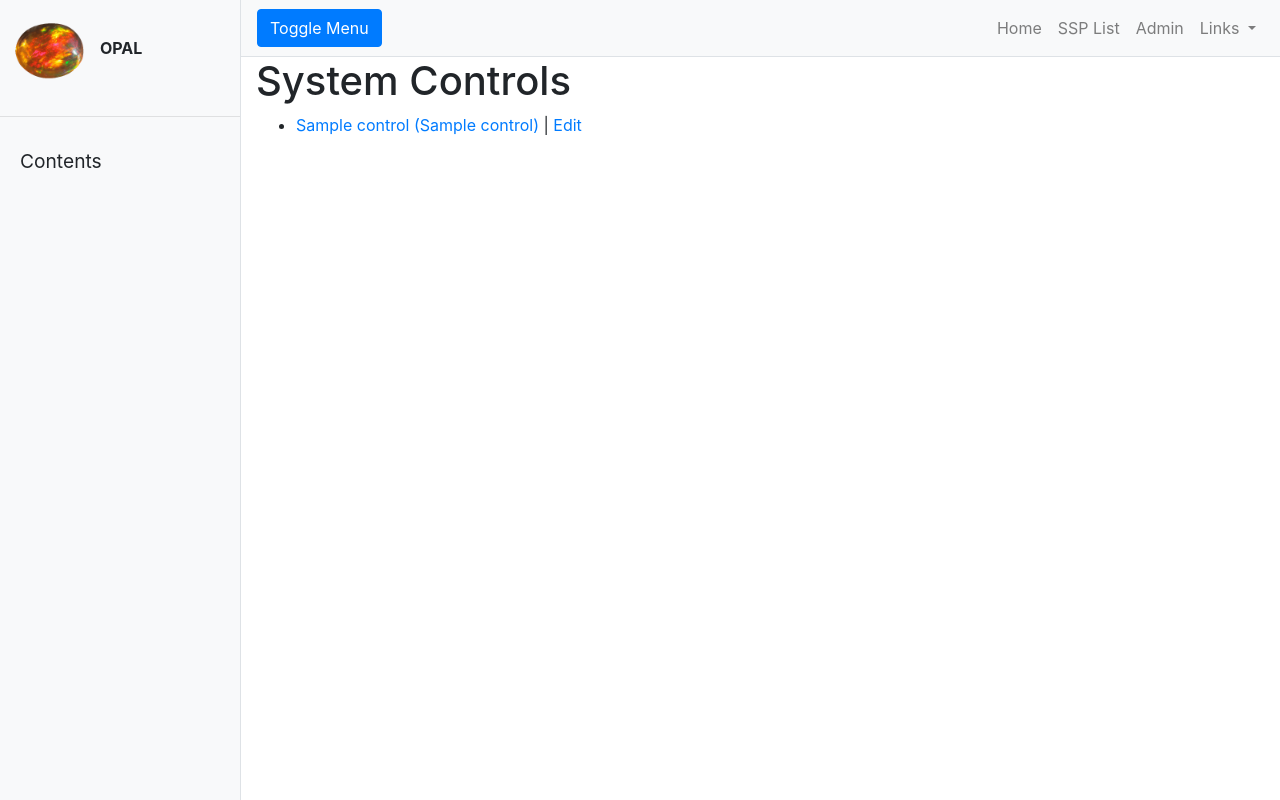
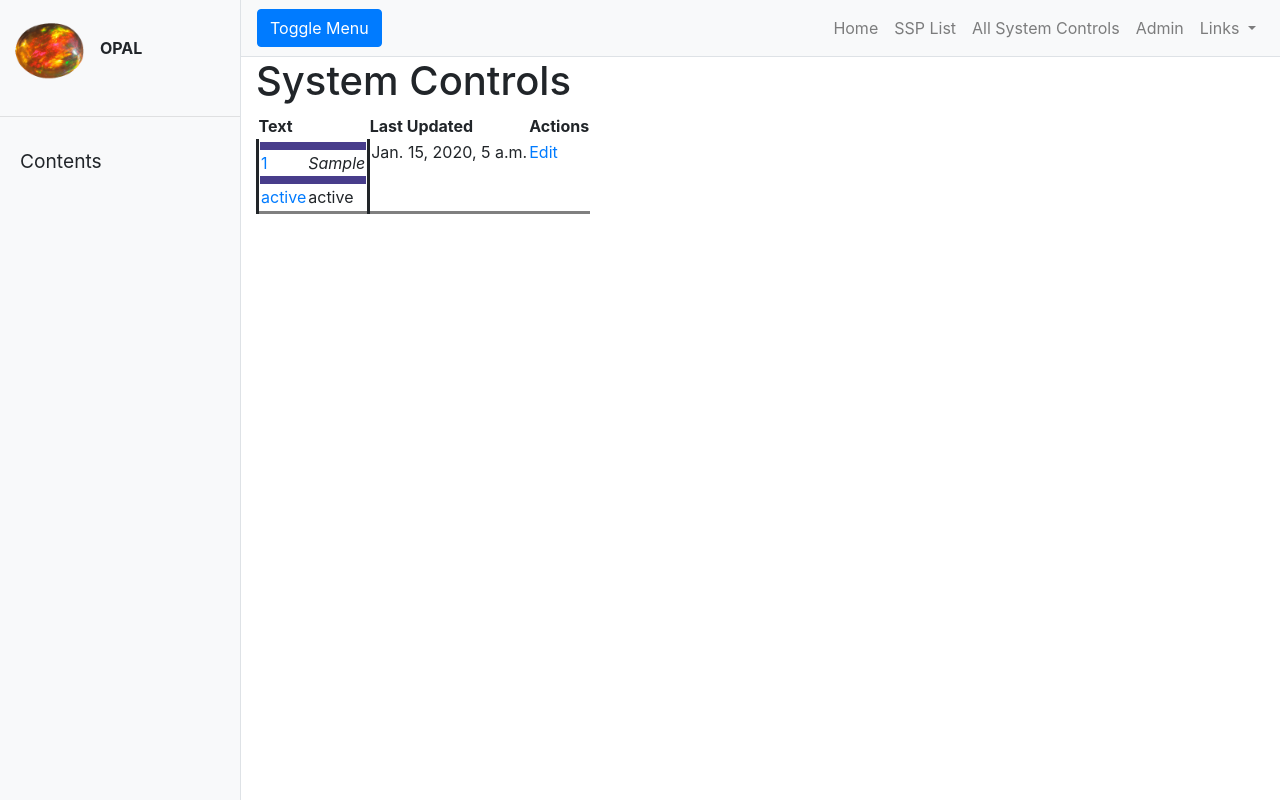
Before and after one commit to EOP-OMB/opal, a Django app: page /control/ in a window 1280 px wide. Run offline with Django 3.2, Linux system fonts and the light colour scheme; tables that the repository leaves empty hold one stand-in row (values such as "Sample post"); some libraries are stand-ins or nearby versions.

Commit message:
updated layouts

```diff
--- a/ssp/templates/base.html
+++ b/ssp/templates/base.html
@@ -52,6 +52,9 @@
               <a class="nav-link" href="{% url 'ssp:list_system_security_planView' %}">SSP List</a>
             </li>
             <li class="nav-item">
+              <a class="nav-link" href="{% url 'ssp:system_control_list_view' %}">All System Controls</a>
+            </li>
+            <li class="nav-item">
               <a class="nav-link" href="{% url 'admin:index' %}">Admin</a>
             </li>
             <li class="nav-item dropdown">
--- a/ssp/templates/ssp/system_control_list.html
+++ b/ssp/templates/ssp/system_control_list.html
@@ -2,12 +2,39 @@
 {% load static %}
 {% block content %}
 <h1>System Controls</h1>
-{% if system_control_list %}
-    <ul>
-    {% for control in system_control_list %}
-        <li><a href="{% url 'ssp:system_control_detail_view' control.id %}">{{ control }}</a> | <a href="{% url 'ssp:system_control_edit' control.id %}">Edit</a></li>
-    {% endfor %}
-    </ul>
+    <table style="vertical-align: top">
+        <tr>
+            <th>Text</th>
+            <th>Last Updated</th>
+            <th>Actions</th>
+        </tr>
+        {% if system_control_list %}
+            {% for control in system_control_list %}
+                <tr style="border-bottom-style: solid;">
+                    <td  style="border-left-style: solid; border-right-style: solid">
+                        <table>
+                            <tr><td colspan="2">{{ control.nist_control_text }}</td></tr>
+                            <tr><td colspan="2" bgcolor="#483d8b" height="8px"></td></tr>
+                            {% for p in control.control_parameters.all %}
+                                <tr>
+                                    <td><a href="{% url 'admin:ssp_control_parameter_change' p.id %}" target="_blank">{{ p.control_parameter_id }}</a></td>
+                                    <td><i>{{ p.value | safe }}</i></td>
+                                </tr>
+                            {% endfor %}
+                            <tr><td colspan="2" bgcolor="#483d8b" height="8px"></td></tr>
+                            {% for s in control.sorted_statement_set.all %}
+                                <tr>
+                                    <td><a href="{% url 'admin:ssp_control_statement_change' s.id %} "target="_blank">{{ s.control_statement_id | safe }}</a></td>
+                                    <td>{{ s.control_statement_text | safe }}</td>
+                                </tr>
+                            {% endfor %}
+                        </table>
+                    </td>
+                    <td style="vertical-align: top" nowrap>{{ control.updated_at }}</td>
+                    <td style="vertical-align: top"><a href="{% url 'admin:ssp_system_control_change' control.id %}">Edit</a></td>
+                </tr>
+            {% endfor %}
+    </table>
 {% else %}
     <p>No controls are available.</p>
 {% endif %}
```
